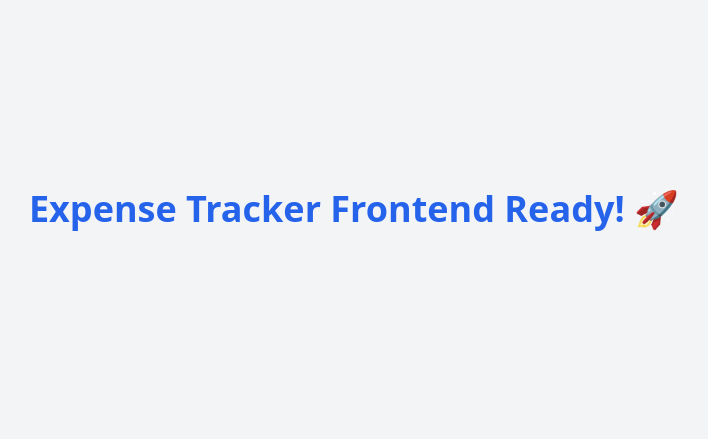
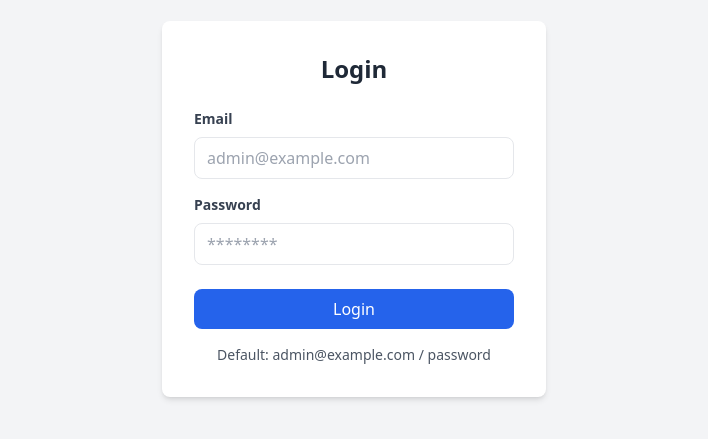
Before and after one commit to DevWithShakil/personal-expense-tracker, a Vue app in the folder frontend/: page /login in a window 1280 px wide. Shown: the part 191-630 px from the top of the page, without its empty margins (286-994 px from the left). Built offline with nearby package versions, Linux system fonts and the light colour scheme.

Commit message:
router setup code login

```diff
--- a/frontend/src/App.vue
+++ b/frontend/src/App.vue
@@ -1,9 +1,5 @@
 <template>
-  <div class="min-h-screen bg-gray-100 flex items-center justify-center">
-    <h1 class="text-4xl font-bold text-blue-600">
-      Expense Tracker Frontend Ready! 🚀
-    </h1>
-  </div>
+  <router-view></router-view>
 </template>
 
 <script setup>
--- /dev/null
+++ b/frontend/src/router/index.js
@@ -0,0 +1,32 @@
+import { createRouter, createWebHistory } from 'vue-router';
+import { useAuthStore } from '../stores/auth';
+import Login from '../views/Login.vue';
+
+const router = createRouter({
+    history: createWebHistory(import.meta.env.BASE_URL),
+    routes: [
+        {
+            path: '/login',
+            name: 'login',
+            component: Login
+        },
+        // {
+        //     path: '/',
+        //     name: 'dashboard',
+        //     component: () => import('../views/Dashboard.vue'),
+        //     meta: { requiresAuth: true }
+        // }
+    ]
+});
+
+router.beforeEach((to, from, next) => {
+    const authStore = useAuthStore();
+
+    if (to.meta.requiresAuth && !authStore.token) {
+        next('/login');
+    } else {
+        next();
+    }
+});
+
+export default router;
```
Also changed, not shown: frontend/src/main.js (+9 -2 lines).
